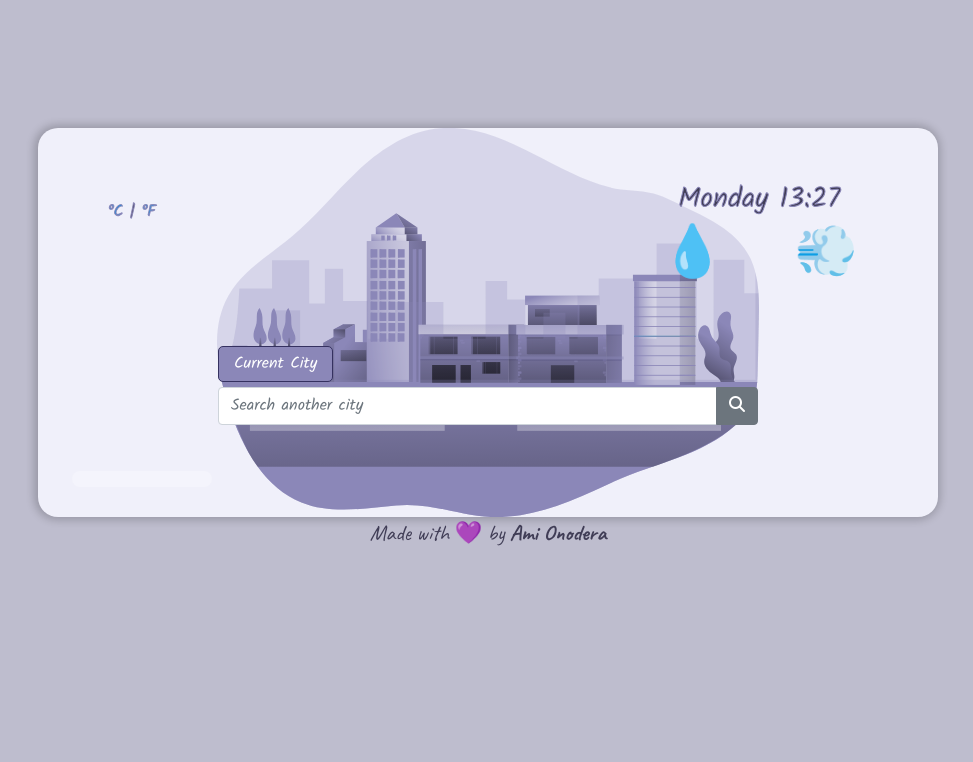
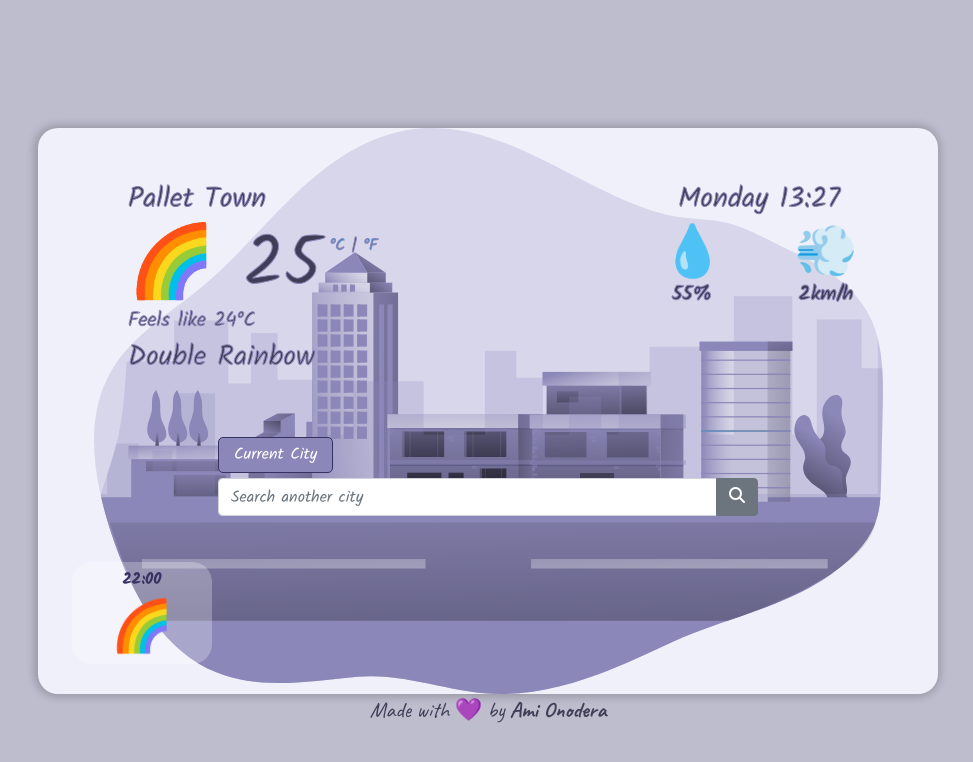
Before and after one commit to ami-onodera/weather-forecast, a plain HTML site: page index.html in a window 1280 px wide. Shown: the whole page, without its empty margins (152-1125 px from the left). Drawn offline with nearby package versions, Linux system fonts and the light colour scheme.

Commit message:
dummy html

```diff
--- a/index.html
+++ b/index.html
@@ -28,18 +28,18 @@
       <div class="row">
         <div class="col-7 left-side">
           <div class="container-left">
-            <h3 id="current-city"></h3>
+            <h3 id="current-city">Pallet Town</h3>
             <div class="celsius-fahrenheit">
               <h1>
-                <span id="temp-emoji"></span> <span id="temp-number"></span>
+                <span id="temp-emoji">🌈</span> <span id="temp-number">25</span>
               </h1>
               <p>
                 <a href="#" id="celsius-link">°C</a> |
                 <a href="#" id="fahrenheit-link">°F</a>
               </p>
             </div>
-            <h5 id="feels-like"></h5>
-            <h3 id="weather-description"></h3>
+            <h5 id="feels-like">Feels like 24°C</h5>
+            <h3 id="weather-description">Double Rainbow</h3>
           </div>
         </div>
         <div class="col-5 right-side">
@@ -49,13 +49,13 @@
               <div class="col">
                 <div class="stats">
                   <p id="big-emoji">💧</p>
-                  <p id="humidity"></p>
+                  <p id="humidity">55%</p>
                 </div>
               </div>
               <div class="col">
                 <div class="stats">
                   <p id="big-emoji">💨</p>
-                  <p id="windspeed"></p>
+                  <p id="windspeed">2km/h</p>
                 </div>
               </div>
             </div>
@@ -94,8 +94,8 @@
         <div class="container hourly-forecast">
           <div class="row hour-bg" id="hour-forecast">
             <div class="col-2 ml-1 md-1 hour">
-              <p id="hour"><strong></strong></p>
-              <p class="small-emoji"></p>
+              <p id="hour"><strong>22:00</strong></p>
+              <p class="small-emoji">🌈</p>
               <p></p>
             </div>
           </div>
```
